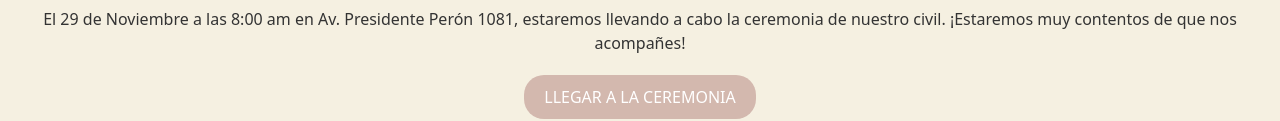
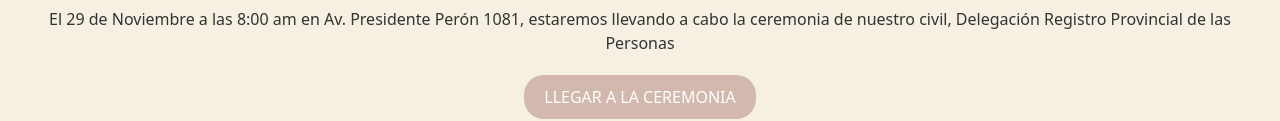
Before and after one commit to ElGranDia/TeInvitamos, a plain HTML site: page index.html in a window 1280 px wide. Shown: the part 921-1042 px from the top of the page. Drawn offline with nearby package versions, Linux system fonts and the light colour scheme.

Commit message:
cambieTextoIndex

```diff
--- a/index.html
+++ b/index.html
@@ -20,7 +20,7 @@
 <section id="ceremony" class="info-section">
     <img src="multimedia/iconoCasa.png" alt="Logo Casa" class="section-logo">
     <h2>CEREMONIA</h2>
-    <p>El 29 de Noviembre a las 8:00 am en Av. Presidente Perón 1081, estaremos llevando a cabo la ceremonia de nuestro civil. ¡Estaremos muy contentos de que nos acompañes!</p>
+    <p>El 29 de Noviembre a las 8:00 am en Av. Presidente Perón 1081, estaremos llevando a cabo la ceremonia de nuestro civil, Delegación Registro Provincial de las Personas</p>
     <div class="button" onclick="window.location.href='https://maps.app.goo.gl/jt5pbY5zA3DCuMq39'">LLEGAR A LA CEREMONIA</div>
   </section>
 
```
